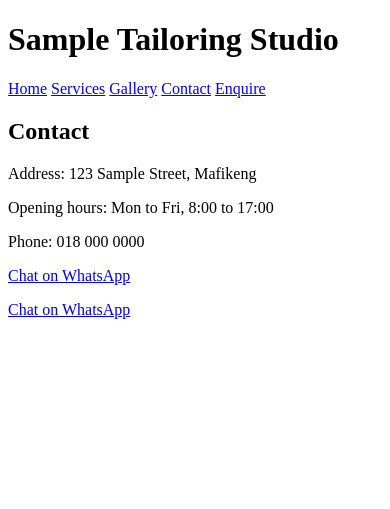
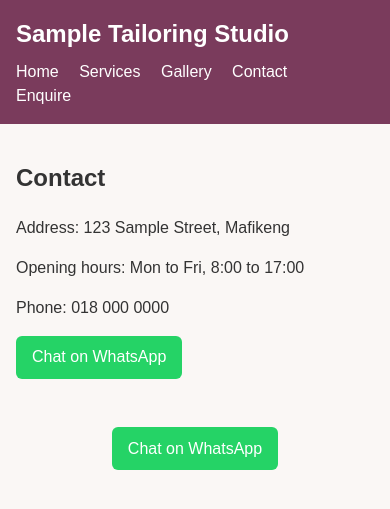
Before and after one commit to sk518x/tailoring-site, a Flask app: page /contact in a window 390 px wide. Shown: the top 509 px of the page. Run offline with Flask 3, Linux system fonts and the light colour scheme.

Commit message:
Add stylesheet and mobile-friendly layout

```diff
--- /dev/null
+++ b/static/style.css
@@ -0,0 +1,64 @@
+* {
+  box-sizing: border-box;
+}
+
+body {
+  margin: 0;
+  font-family: Arial, Helvetica, sans-serif;
+  line-height: 1.5;
+  color: #333;
+  background: #faf7f5;
+}
+
+header {
+  background: #7a3b5c;
+  color: white;
+  padding: 1rem;
+}
+
+header h1 {
+  margin: 0 0 0.5rem 0;
+  font-size: 1.5rem;
+}
+
+nav a {
+  color: white;
+  margin-right: 1rem;
+  text-decoration: none;
+}
+
+main {
+  padding: 1rem;
+  max-width: 800px;
+  margin: 0 auto;
+}
+
+footer {
+  padding: 1rem;
+  text-align: center;
+}
+
+img {
+  max-width: 100%;
+  height: auto;
+}
+
+a.button,
+button {
+  display: inline-block;
+  background: #25d366;
+  color: white;
+  padding: 0.6rem 1rem;
+  border: none;
+  border-radius: 6px;
+  text-decoration: none;
+  font-size: 1rem;
+  cursor: pointer;
+}
+
+input,
+textarea {
+  width: 100%;
+  padding: 0.5rem;
+  font-size: 1rem;
+}
--- a/templates/base.html
+++ b/templates/base.html
@@ -4,6 +4,10 @@
     <meta charset="UTF-8" />
     <meta name="viewport" content="width=device-width, initial-scale=1" />
     <title>{% block title %}{{ business_name }}{% endblock %}</title>
+    <link
+      rel="stylesheet"
+      href="{{ url_for('static', filename='style.css') }}"
+    />
   </head>
   <body>
     <header>
@@ -21,7 +25,9 @@
 
     <footer>
       <a
-        href="https://wa.me/{{ whatsapp_number }}?text={{ whatsapp_message | urlencode }}"
+        class="button"
+        href="https://wa.me/{{ whatsapp_number }}?text={{
+        whatsapp_message | urlencode }}"
         >Chat on WhatsApp</a
       >
     </footer>
--- a/templates/contact.html
+++ b/templates/contact.html
@@ -6,7 +6,9 @@ endblock %} {% block content %}
 <p>Phone: {{ phone }}</p>
 <p>
   <a
-    href="https://wa.me/{{ whatsapp_number }}?text={{ whatsapp_message | urlencode }}"
+    class="button"
+    href="https://wa.me/{{ whatsapp_number }}?text={{
+    whatsapp_message | urlencode }}"
     >Chat on WhatsApp</a
   >
 </p>
--- a/templates/gallery.html
+++ b/templates/gallery.html
@@ -13,7 +13,9 @@ endblock %} {% block content %}
   />
   <h4>{{ item.title }}</h4>
   <a
-    href="https://wa.me/{{ whatsapp_number }}?text={{ ('Hi, I am interested in the ' ~ item.title ~ ' shown on your site') | urlencode }}"
+    class="button"
+    href="https://wa.me/{{ whatsapp_number }}?text={{ ('Hi, I
+    am interested in the ' ~ item.title ~ ' shown on your site') | urlencode }}"
     >Enquire on WhatsApp</a
   >
 </div>
```
Also changed, not shown: tests/test_app.py (+6 -0 lines).
